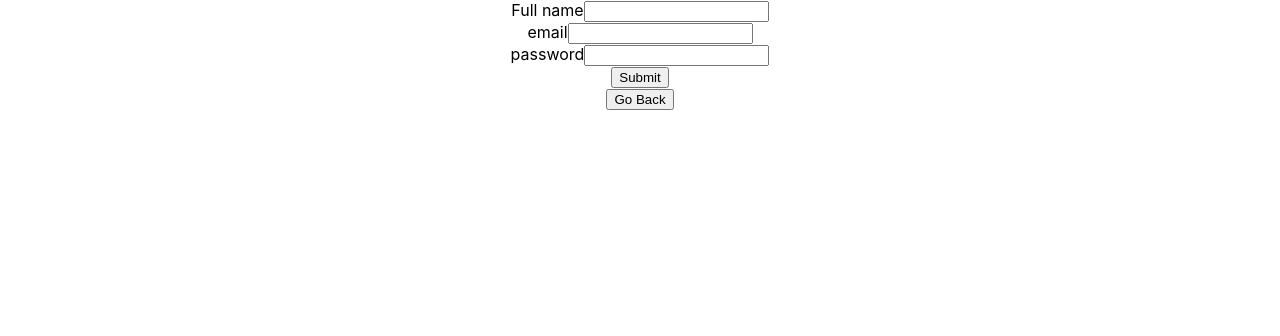
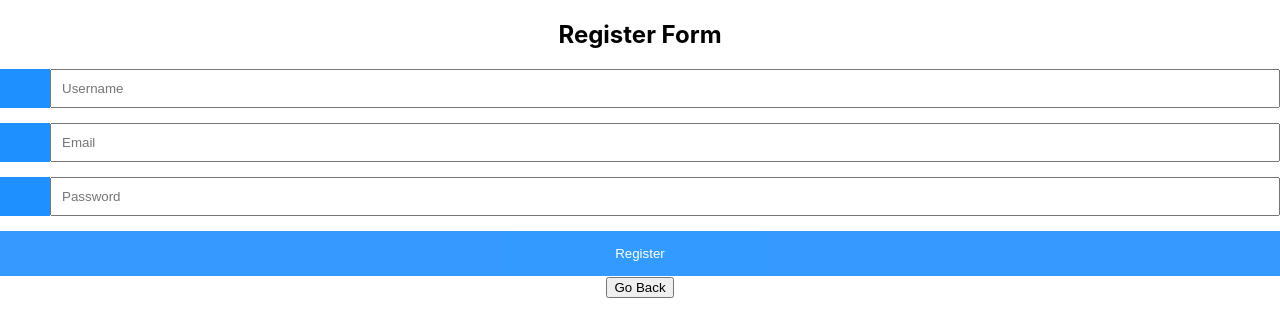
Before and after one commit to suryatejamuthyala/React_t, a React (Create React App) app in the folder React/hello-world/: page / in a window 1280 px wide. Shown: the top 336 px of the page. Built offline with nearby package versions, Linux system fonts and the light colour scheme.

Commit message:
css changes

```diff
--- a/React/hello-world/src/registrationform/Register.js
+++ b/React/hello-world/src/registrationform/Register.js
@@ -12,18 +12,26 @@ const Register = (props) => {
 
     return (<><div className='form-container'>
            <center><form onSubmit={handleSubmit} style={{position:'center',top:'50%'}} >
-                <label>Full name</label>
-                <input value={name} onChange={(e) => setName(e.target.value)}/>
-                <br></br>
-                <label htmlFor="email">email</label>
-                <input type='email' id='email' name='email' value={email} onChange={(e) => setEmail(e.target.value)}/>
-                <br></br>
-                <label htmlFor="password">password</label>
-                <input type='password' id='password' name='password' value={password}
 
-                       onChange={(e) => setPassword(e.target.value)}/>
-                       <br></br>
-                <button type='submit'>Submit</button>
+
+                 <h2>Register Form</h2>
+  <div class="input-container">
+    <i class="fa fa-user icon"></i>
+    <input class="input-field" type="text" placeholder="Username" name="usrnm" onChange={(e) => setName(e.target.value)}/>
+  </div>
+
+  <div class="input-container">
+    <i class="fa fa-envelope icon"></i>
+    <input class="input-field" type="text" placeholder="Email" name="email" onChange={(e) => setEmail(e.target.value)}/>
+  </div>
+
+  <div class="input-container">
+    <i class="fa fa-key icon"></i>
+                    <input class="input-field" type="password" placeholder="Password" name="psw" onChange={(e) => setPassword(e.target.value)}/>
+
+  </div>
+
+  <button type="submit" class="btn">Register</button>
             </form>
             <button onClick={() => props.onFormSwitch('login')}>Go Back</button></center> </div>
         </>
--- a/React/hello-world/src/registrationform/register.css
+++ b/React/hello-world/src/registrationform/register.css
@@ -1,5 +1,45 @@
-form-container{
+* {
+    box-sizing: border-box;
+}
+
+/* Style the input container */
+.input-container {
     display: flex;
-    justify-content: center;
-    align-self:center;
+    width: 100%;
+    margin-bottom: 15px;
 }
+
+/* Style the form icons */
+.icon {
+    padding: 10px;
+    background: dodgerblue;
+    color: white;
+    min-width: 50px;
+    text-align: center;
+}
+
+/* Style the input fields */
+.input-field {
+    width: 100%;
+    padding: 10px;
+    outline: none;
+}
+
+.input-field:focus {
+    border: 2px solid dodgerblue;
+}
+
+/* Set a style for the submit button */
+.btn {
+    background-color: dodgerblue;
+    color: white;
+    padding: 15px 20px;
+    border: none;
+    cursor: pointer;
+    width: 100%;
+    opacity: 0.9;
+}
+
+.btn:hover {
+    opacity: 1;
+}
```
